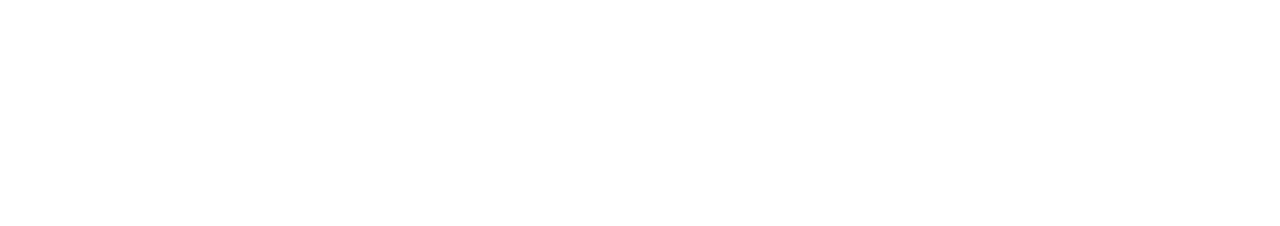
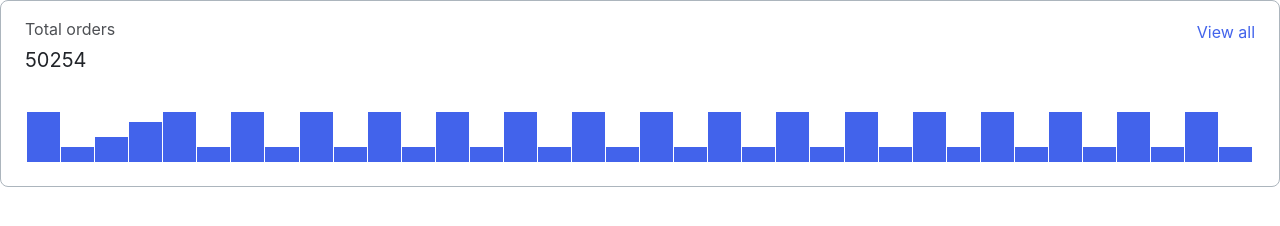
Before and after one commit to slega/htmlcss-20220811_legabox, a website: page 04-lection2/01-histogram/index.html in a window 1280 px wide. Drawn offline with nearby package versions, Linux system fonts and the light colour scheme.

Commit message:
Add the histogram component.

```diff
--- a/04-lection2/01-histogram/histogram.css
+++ b/04-lection2/01-histogram/histogram.css
@@ -0,0 +1,74 @@
+.histogram {
+    border-radius: 8px;
+    border: 1px solid var(--grey-3);
+    background-color: var(--white);
+    padding: 16px 24px 24px 24px;
+    display: flex;
+    flex-direction: column;
+    gap: 39px;
+}
+
+.histogram__summary {
+    font-family: 'Inter', serif;
+    font-style: normal;
+    color: var(--black);
+}
+
+.histogram__summary-title {
+    font-weight: 400;
+    font-size: 16px;
+    line-height: 24px;
+    opacity: 0.8;
+    margin: 0px 0px 6px 0px;
+}
+
+.histogram_summary-number {
+    font-weight: 400;
+    font-size: 20px;
+    line-height: 26px;
+    margin: 0;
+}
+
+.histogram__header {
+    display: flex;
+    justify-content: space-between;
+}
+
+.histogram__external-link {
+    padding-top: 3px;
+    font-family: 'Inter', serif;
+    font-style: normal;
+    font-weight: 400;
+    font-size: 16px;
+    line-height: 24px;
+    text-decoration: none;
+    color: var(--blue-1);
+}
+
+
+.histogram__chart {
+    display: flex;
+    gap: 1px;
+    height: 50px;
+    align-items: flex-end;
+    padding-left: 2px;
+    padding-right: 3px;
+}
+
+.histogram__chart-item {
+    flex-grow: 1;
+    height: 100%;
+    background-color: var(--blue-1);
+}
+
+.histogram__chart-item:nth-child(even) {
+    height: 30%;
+}
+
+.histogram__chart-item:nth-of-type(3) {
+    height: 50%;
+}
+
+.histogram__chart-item:nth-of-type(4) {
+    height: 80%;
+}
--- a/04-lection2/01-histogram/index.html
+++ b/04-lection2/01-histogram/index.html
@@ -2,10 +2,57 @@
 <!-- Страница с гистограммой -->
 <html lang="ru">
     <head>
+        <link rel="stylesheet" href="https://cdnjs.cloudflare.com/ajax/libs/normalize/8.0.1/normalize.min.css">
         <link rel="stylesheet" href="../../assets/css/main.css">
         <link rel="stylesheet" href="./histogram.css">
     </head>
     <body>
-
+        <div class="histogram">
+            <div class="histogram__header">
+                <div class="histogram__summary">
+                    <p class="histogram__summary-title">Total orders</p>
+                    <h4 class="histogram_summary-number">50254</h4>
+                </div>
+                <a class="histogram__external-link" href="/view-all">View all</a>
+            </div>
+            <div class="histogram__chart">
+                <div class="histogram__chart-item"></div>
+                <div class="histogram__chart-item"></div>
+                <div class="histogram__chart-item"></div>
+                <div class="histogram__chart-item"></div>
+                <div class="histogram__chart-item"></div>
+                <div class="histogram__chart-item"></div>
+                <div class="histogram__chart-item"></div>
+                <div class="histogram__chart-item"></div>
+                <div class="histogram__chart-item"></div>
+                <div class="histogram__chart-item"></div>
+                <div class="histogram__chart-item"></div>
+                <div class="histogram__chart-item"></div>
+                <div class="histogram__chart-item"></div>
+                <div class="histogram__chart-item"></div>
+                <div class="histogram__chart-item"></div>
+                <div class="histogram__chart-item"></div>
+                <div class="histogram__chart-item"></div>
+                <div class="histogram__chart-item"></div>
+                <div class="histogram__chart-item"></div>
+                <div class="histogram__chart-item"></div>
+                <div class="histogram__chart-item"></div>
+                <div class="histogram__chart-item"></div>
+                <div class="histogram__chart-item"></div>
+                <div class="histogram__chart-item"></div>
+                <div class="histogram__chart-item"></div>
+                <div class="histogram__chart-item"></div>
+                <div class="histogram__chart-item"></div>
+                <div class="histogram__chart-item"></div>
+                <div class="histogram__chart-item"></div>
+                <div class="histogram__chart-item"></div>
+                <div class="histogram__chart-item"></div>
+                <div class="histogram__chart-item"></div>
+                <div class="histogram__chart-item"></div>
+                <div class="histogram__chart-item"></div>
+                <div class="histogram__chart-item"></div>
+                <div class="histogram__chart-item"></div>
+            </div>
+        </div>
     </body>
 </html>
--- a/assets/css/main.css
+++ b/assets/css/main.css
@@ -26,7 +26,3 @@
     --secondary: var(--purple-1);
     --secondary-hover: var(--purple-2);
 }
-
-* {
-    font-family: 'Roboto', sans-serif;
-}
```
